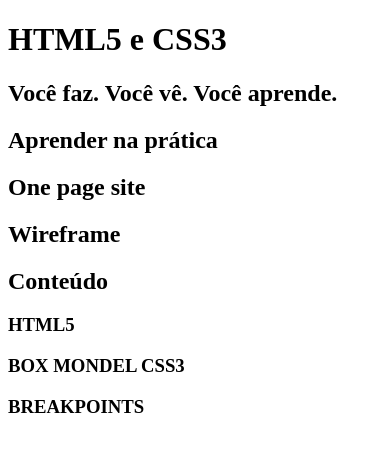
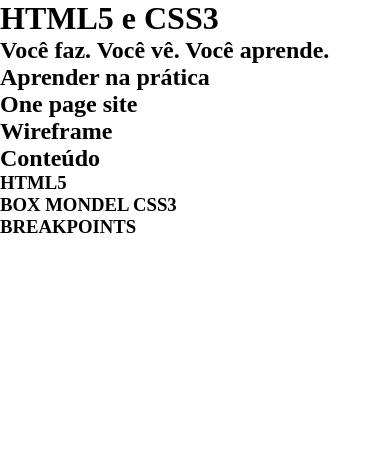
Before and after one commit to izaquesop/html5css3, a plain HTML site: page index.html in a window 390 px wide. Drawn offline with Linux system fonts and the light colour scheme.

Commit message:
layot responsivo

```diff
--- a/style.css
+++ b/style.css
@@ -3,6 +3,15 @@
     @author Izaquesop
     Izaquesop.com.br
 */
+
+/* CSS Reset */
+*{
+    margin: 0;
+    border: 0;
+    padding: 0;
+}
+
+
 
 /* Smartphone Portrait >>>>>>>>>>>>>>>>>>>>>>>>>>>>>>>>>>>>>>>>>>>> */
 
```
